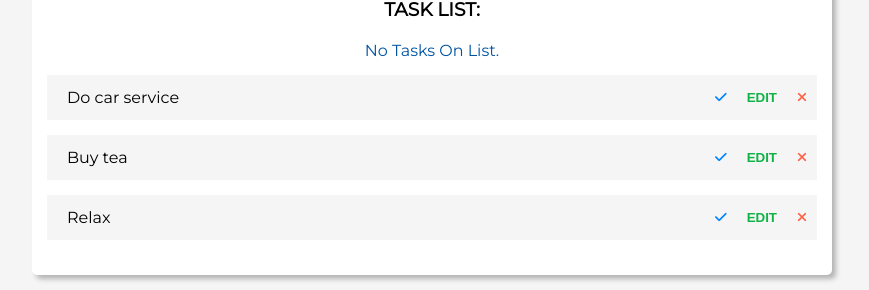
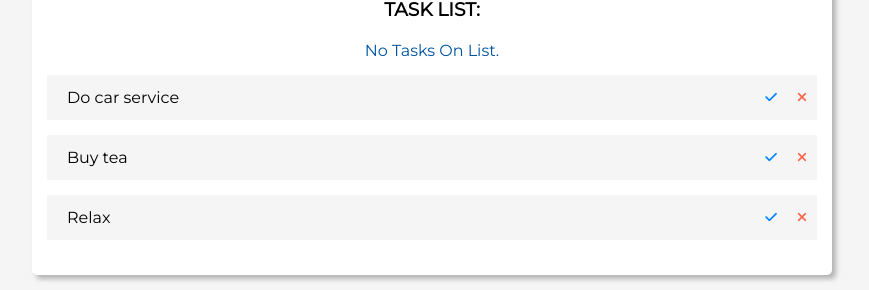
Before and after one commit to greg19850/to-do-app-final, a React (Create React App) app: page / in a window 1280 px wide. Shown: the part 316-606 px from the top of the page, without its empty margins (208-1077 px from the left). Built offline with nearby package versions, Linux system fonts and the light colour scheme.

Commit message:
For time being removed popup and edit functions

```diff
--- a/src/components/App.js
+++ b/src/components/App.js
@@ -2,7 +2,7 @@ import React, { Component } from 'react';
 
 import AddTaskPanel from "./AddTaskPanel";
 import ToDoList from "./ToDoList";
-import EditPopup from "./EditPopup";
+// import EditPopup from "./EditPopup";
 
 import './App.scss';
 
@@ -48,20 +48,24 @@ class App extends Component {
     })
   }
 
-  editTask = (id) => {
-    const tasks = [...this.state.tasks];
+  // activatePopup = (id, newTaskContent) => {
+  //   const tasks = [...this.state.tasks];
 
-    tasks.forEach(task => {
-      if (task.id === id) {
-        task.edit = true;
-      }
-    })
+  //   tasks.forEach(task => {
+  //     if (task.id === id) {
+  //       task.edit = true;
+  //     }
+  //   })
 
-    this.setState({
-      tasks,
-      popupDisplay: "flex"
-    })
-  }
+  //   this.setState({
+  //     tasks,
+  //     popupDisplay: "flex"
+  //   });
+  // }
+
+  // editTask = (id, newTaskContent) => {
+
+  // }
 
   deleteTask = (id) => {
     const tasks = [...this.state.tasks];
@@ -117,11 +121,10 @@ class App extends Component {
         <ToDoList
           tasks={this.state.tasks}
           changeStatus={this.changeTaskStatus}
-          editTask={this.editTask}
           deleteTask={this.deleteTask}
           message={this.state.message}
         />
-        <EditPopup tasks={this.state.tasks} display={this.state.popupDisplay} />
+        {/* <EditPopup editPopupDisplay={this.activatePopup} display={this.state.popupDisplay} /> */}
       </div>
     );
   }
--- a/src/components/EditPopup.js
+++ b/src/components/EditPopup.js
@@ -3,13 +3,16 @@ import React from 'react';
 
 const EditPopup = (props) => {
   const { display } = props;
+
   return (
     <div style={{ display }} className="popup">
       <h3>Edit Task:</h3>
       <div className="popup-body">
         <p className="popup-info"></p>
-        <input type="text" className="popup-input" placeholder="Enter new task content..." />
-        <button className="popup-btn accept">Confirm</button>
+        <input type="text"
+          className="popup-input"
+          placeholder="Enter new task content..." />
+        <button className="popup-btn accept" onClick={props.EditPopupDisplay}>Confirm</button>
         <button className="popup-btn cancel">Cancel</button>
       </div>
     </div>
--- a/src/components/Task.js
+++ b/src/components/Task.js
@@ -3,7 +3,7 @@ import React from 'react';
 
 const Task = (props) => {
   const { id, text, active } = props.task
-  const { changeStatus, editTask, deleteTask } = props
+  const { changeStatus, activatePopup, deleteTask } = props
 
   return (
     <li className={!active ? "completed" : null} key={id}>{text} <div className="tools">
@@ -13,12 +13,12 @@ const Task = (props) => {
       >
         <i className="fas fa-check"></i>
       </button>
-      <button
+      {/* <button
         className="edit"
-        onClick={() => editTask(id)}
+        onClick={() => activatePopup(id)}
       >
         EDIT
-      </button>
+      </button> */}
       <button className="delete"
         onClick={() => deleteTask(id)}
       >
--- a/src/components/ToDoList.js
+++ b/src/components/ToDoList.js
@@ -2,13 +2,13 @@ import React from 'react';
 import Task from "./Task";
 
 const ToDoList = (props) => {
-  const { changeStatus, editTask, deleteTask, message } = props
+  const { changeStatus, activatePopup, deleteTask, message } = props
 
   const tasks = props.tasks.map(task => (
     <Task key={task.id}
       task={task}
       changeStatus={changeStatus}
-      editTask={editTask}
+      activatePopup={activatePopup}
       deleteTask={deleteTask}
       active={task.active}
     />
```
